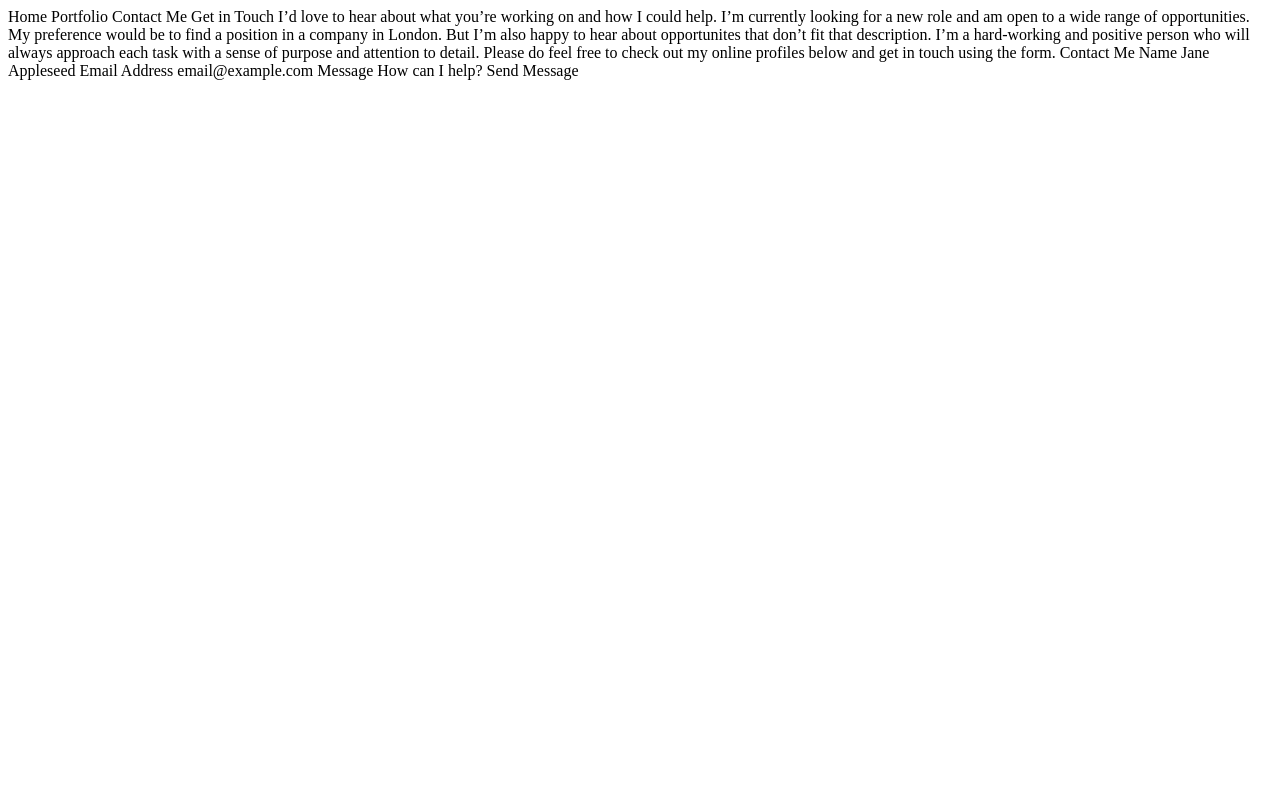
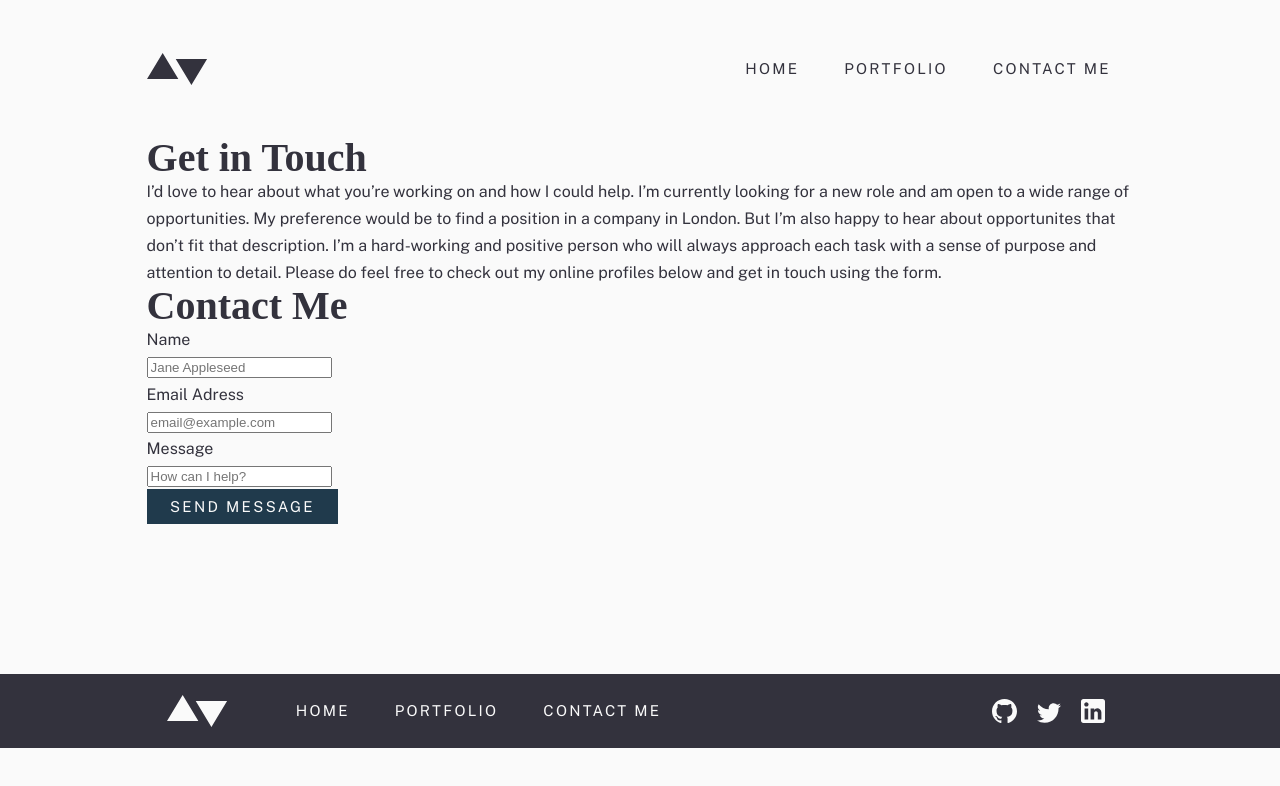
Before and after one commit to gcardenasdev/minimalist-portfolio-website, a plain HTML site: page contact.html in a window 1280 px wide. Drawn offline with nearby package versions, Linux system fonts and the light colour scheme; a web font is replaced by a local one.

Commit message:
contact page setup, basic syles applied

```diff
--- a/contact.html
+++ b/contact.html
@@ -5,36 +5,95 @@
   <meta name="viewport" content="width=device-width, initial-scale=1.0">
 
   <link rel="icon" type="image/png" sizes="32x32" href="./images/favicon-32x32.png">
+  <link rel="preconnect" href="https://fonts.googleapis.com">
+  <link rel="preconnect" href="https://fonts.gstatic.com" crossorigin>
+  <link href="https://fonts.googleapis.com/css2?family=Ibarra+Real+Nova:wght@400;700&family=Public+Sans&display=swap" rel="stylesheet">
+  <link rel="stylesheet" href="styles.css">
 
   <title>Frontend Mentor | Contact Me</title>
 </head>
 <body>
 
-  Home
-  Portfolio
-  Contact Me
+  <header class="container">
+    <nav class="primary-nav">
+      <div class="logo">
+        <img src="images/logo.svg" alt="">
+      </div>
+      <div class="mobile-icons">
+        <svg id="open" class="burger-icon" xmlns="http://www.w3.org/2000/svg" width="24" height="13"><g fill="#33323D" fill-rule="evenodd"><path d="M0 0h24v1H0zM0 6h24v1H0zM0 12h24v1H0z"/></g></svg>
+        <svg id="close" class="close-icon hide" xmlns="http://www.w3.org/2000/svg" width="18" height="19"><path fill="#33323D" fill-rule="evenodd" d="M17.132.661l.707.707L9.707 9.5l8.132 8.132-.707.707L9 10.207.868 18.34l-.707-.707L8.293 9.5.161 1.368.868.661 9 8.793 17.132.661z"/></svg>
+      </div>
+      <ul class="primary-nav__list">
+        <li class="primary-nav__item"><a href="index.html">Home</a></li>
+        <li class="primary-nav__item"><a href="portfolio.html">Portfolio</a></li>
+        <li class="primary-nav__item"><a href="contact.html">Contact Me</a></li>
+      </ul>
+      <ul class="mobile-nav__list hide">
+        <li class="mobile-nav__item"><a href="index.html">Home</a></li>
+        <li class="mobile-nav__item"><a href="portfolio.html">Portfolio</a></li>
+        <li class="mobile-nav__item"><a href="contact.html">Contact Me</a></li>
+      </ul>
+    </nav>
+  </header>
 
-  Get in Touch
+  <section class="container">
+      <h2>Get in Touch</h2>
 
+      <p>
         I’d love to hear about what you’re working on and how I could help. I’m currently
         looking for a new role and am open to a wide range of opportunities. My preference
         would be to find a position in a company in London. But I’m also happy to hear about
         opportunites that don’t fit that description. I’m a hard-working and positive person
         who will always approach each task with a sense of purpose and attention to detail.
         Please do feel free to check out my online profiles below and get in touch using the form.
+      </p>
 
-  Contact Me
 
-  Name
-  Jane Appleseed
+      <h2>Contact Me</h2>
 
-  Email Address
-  email@example.com
+      <form>
 
-  Message
-  How can I help?
+        <lable for="name">Name</lable><br>
+        <input type="text" id="name" placeholder="Jane Appleseed"><br>
+        <lable for="email">Email Adress</lable><br>
+        <input type="email" id="email" placeholder="email@example.com"><br>
+        <lable for="message">Message</lable><br>
+        <input type="textarea" id="message" placeholder="How can I help?"><br>
 
-  Send Message
+        <input type="submit" class="btn btn-primary" id="submit" value="Send Message">
+      </form>
+
+
+
+  </section>
+
+
+
+  <footer class="xl-space">
+    <div class="container">
+
+      <nav class="secondary-nav">
+
+        <svg xmlns="http://www.w3.org/2000/svg" width="61" height="32"><path fill="#33323D" fill-rule="evenodd" d="M60.082 5.878L44.408 32 28.735 5.878h31.347zM15.673 0l15.674 26.122H0L15.673 0z"/></svg>
+
+        <ul class="secondary-nav__list">
+          <li><a href="index.html">Home</a></li>
+          <li><a href="portfolio.html">Portfolio</a></li>
+          <li><a href="contact.html">Contact Me</a></li>
+        </ul>
+        <div class="media-icons">
+          <svg xmlns="http://www.w3.org/2000/svg" width="25" height="24"><path fill="#33323D" d="M12.5 0C5.594 0 0 5.51 0 12.305c0 5.437 3.581 10.048 8.547 11.674.625.116.854-.265.854-.592 0-.292-.01-1.066-.016-2.092-3.477.742-4.21-1.65-4.21-1.65-.569-1.42-1.39-1.8-1.39-1.8-1.133-.764.087-.748.087-.748 1.255.086 1.914 1.268 1.914 1.268 1.115 1.881 2.927 1.338 3.641 1.024.113-.797.434-1.338.792-1.646-2.776-.308-5.694-1.366-5.694-6.08 0-1.343.484-2.44 1.286-3.302-.14-.31-.562-1.562.11-3.256 0 0 1.047-.33 3.437 1.261 1-.273 2.063-.409 3.125-.415 1.063.006 2.125.142 3.125.415 2.375-1.591 3.422-1.261 3.422-1.261.672 1.694.25 2.945.125 3.256.797.861 1.281 1.959 1.281 3.302 0 4.727-2.921 5.767-5.703 6.07.438.369.844 1.123.844 2.276 0 1.647-.016 2.97-.016 3.37 0 .322.22.707.86.584 5-1.615 8.579-6.23 8.579-11.658C25 5.509 19.403 0 12.5 0z"/></svg>
+          <svg xmlns="http://www.w3.org/2000/svg" width="24" height="20"><path fill="#33323D" d="M24 2.557a9.83 9.83 0 01-2.828.775A4.932 4.932 0 0023.337.608a9.864 9.864 0 01-3.127 1.195A4.916 4.916 0 0016.616.248c-3.179 0-5.515 2.966-4.797 6.045A13.978 13.978 0 011.671 1.149a4.93 4.93 0 001.523 6.574 4.903 4.903 0 01-2.229-.616c-.054 2.281 1.581 4.415 3.949 4.89a4.935 4.935 0 01-2.224.084 4.928 4.928 0 004.6 3.419A9.9 9.9 0 010 17.54a13.94 13.94 0 007.548 2.212c9.142 0 14.307-7.721 13.995-14.646A10.025 10.025 0 0024 2.557z"/></svg>
+          <svg xmlns="http://www.w3.org/2000/svg" width="24" height="24"><path fill="#33323D" d="M21.6 0H2.4C1.08 0 0 1.08 0 2.4v19.2C0 22.92 1.08 24 2.4 24h19.2c1.32 0 2.4-1.08 2.4-2.4V2.4C24 1.08 22.92 0 21.6 0zM7.2 20.4H3.6V9.6h3.6v10.8zM5.4 7.56c-1.2 0-2.16-.96-2.16-2.16 0-1.2.96-2.16 2.16-2.16 1.2 0 2.16.96 2.16 2.16 0 1.2-.96 2.16-2.16 2.16zm15 12.84h-3.6v-6.36c0-.96-.84-1.8-1.8-1.8-.96 0-1.8.84-1.8 1.8v6.36H9.6V9.6h3.6v1.44c.6-.96 1.92-1.68 3-1.68 2.28 0 4.2 1.92 4.2 4.2v6.84z"/></svg>
+        </diV>
+      </nav>
+
+
+    </div>
+
+  </footer>
+
+  <script src="./script.js"></script>
 
 </body>
 </html>
--- a/styles.css
+++ b/styles.css
@@ -56,7 +56,8 @@ ol[class] {
   padding: 0;
 }
 
-a {
+a,
+.btn {
   padding: .5rem 1.5em;
   display: inline-block;
   cursor: pointer;
```
Lines whose indentation alone changed are shown as unchanged.
